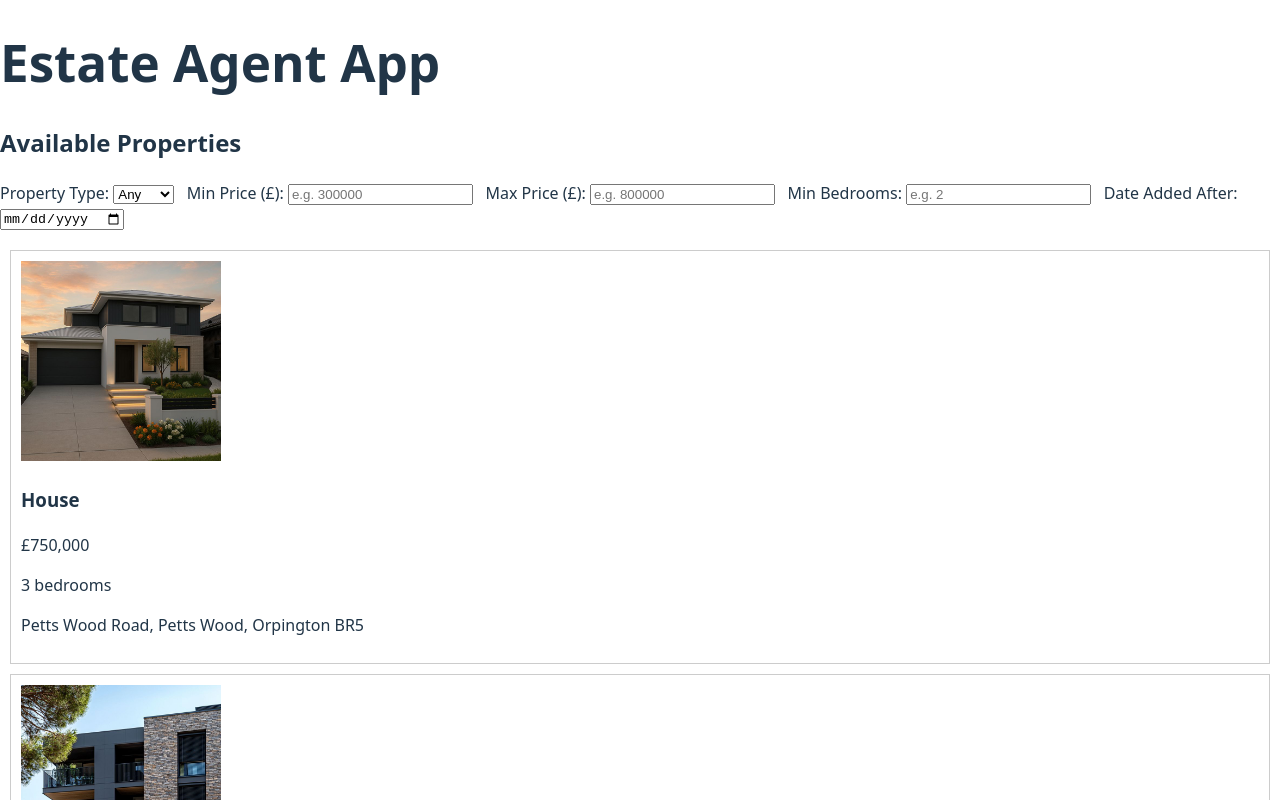
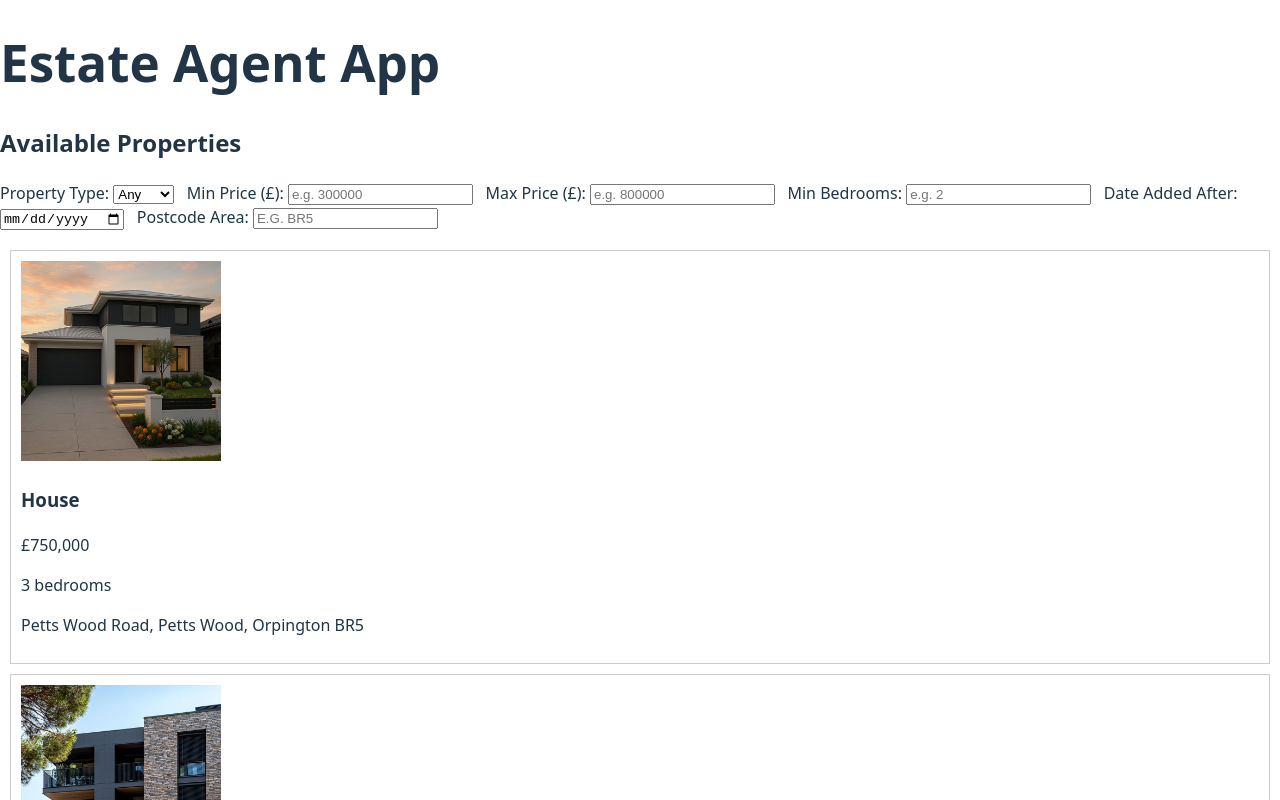
Before and after one commit to Dewmini24/estate-agent-react-app, a React (Vite) app: page / in a window 1280 px wide. Shown: the top 800 px of the page. Built offline with nearby package versions, Linux system fonts and the light colour scheme.

Commit message:
Add postcode area filter to search page

```diff
--- a/src/pages/SearchPage.jsx
+++ b/src/pages/SearchPage.jsx
@@ -7,6 +7,7 @@ function SearchPage() {
   const [maxPrice, setMaxPrice] = useState("");
   const [minBedrooms, setMinBedrooms] = useState("");
   const [dateAfter, setDateAfter] = useState("");
+  const [postcode, setPostcode] = useState("");
 
   const parsePropertyDate = (added) => {
   const months = {
@@ -48,6 +49,13 @@ function SearchPage() {
         if (propertyDate < selectedDate) {
             return false;
         }
+    }
+
+    // Postcode area filter
+    if (postcode) {
+      if (!property.location.toUpperCase().includes(postcode.toUpperCase())) {
+        return false;
+      }
     }
 
     return true;
@@ -116,6 +124,19 @@ function SearchPage() {
             />
         </label>
 
+        &nbsp;&nbsp;&nbsp;
+
+        <label>
+          Postcode Area:&nbsp;
+          <input
+          type="text"
+          value={postcode}
+          onChange={(e) => setPostcode(e.target.value)}
+          placeholder="e.g. BR5"
+          style={{ textTransform: "uppercase" }}
+          />
+        </label>
+
       </div>
 
       {/* Property list */}
```
